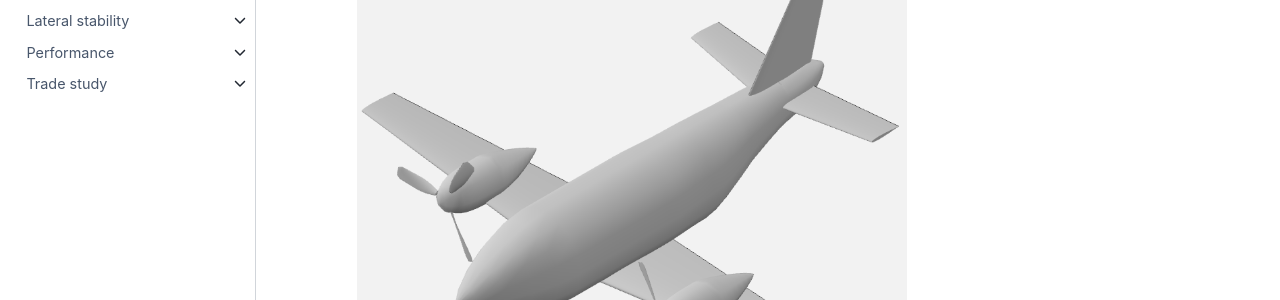
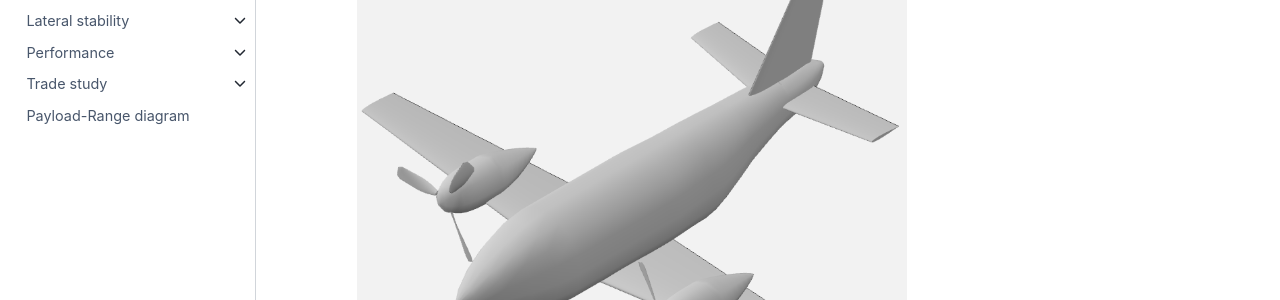
Before and after one commit to ComputationalDesignLab/aircraft-design, a Jupyter Book: the page built from book/configuration.md, in a window 1280 px wide and 1243 px high. Shown: the part 702-1002 px from the top of the window. Built offline with Jupyter Book 1.0.4 settings and Sphinx 7.4.7 and the Sphinx Book theme 1.1.4, drawn with Linux system fonts in a browser that asks for light colours; pages that are not in the unit, such as notebooks, are missing from menus.

Commit message:
added payload range in toc

```diff
--- a/book/_toc.yml
+++ b/book/_toc.yml
@@ -65,3 +65,4 @@ chapters:
           - file: trade_study/mtow
           - file: trade_study/constraint.ipynb
       - file: trade_study/ar_study.ipynb
+  - file: trade_study/payload_range.ipynb
```
